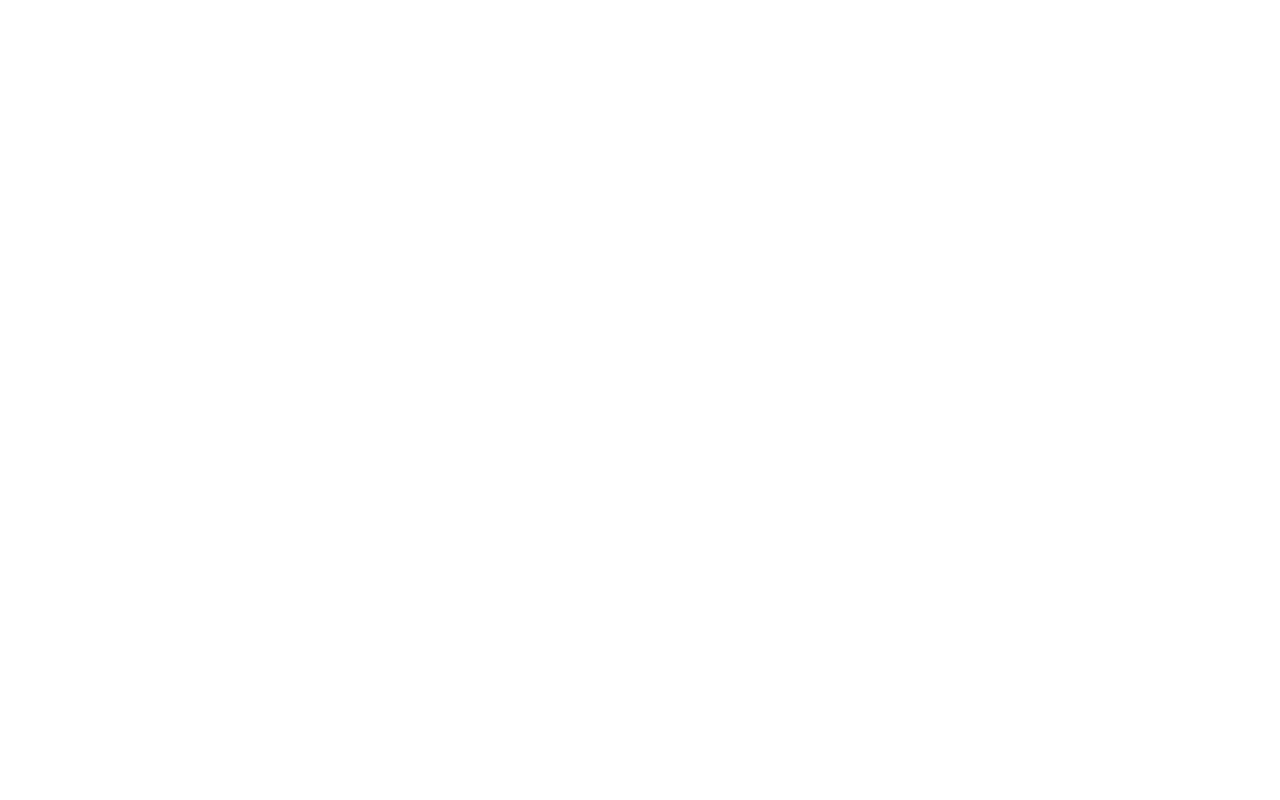
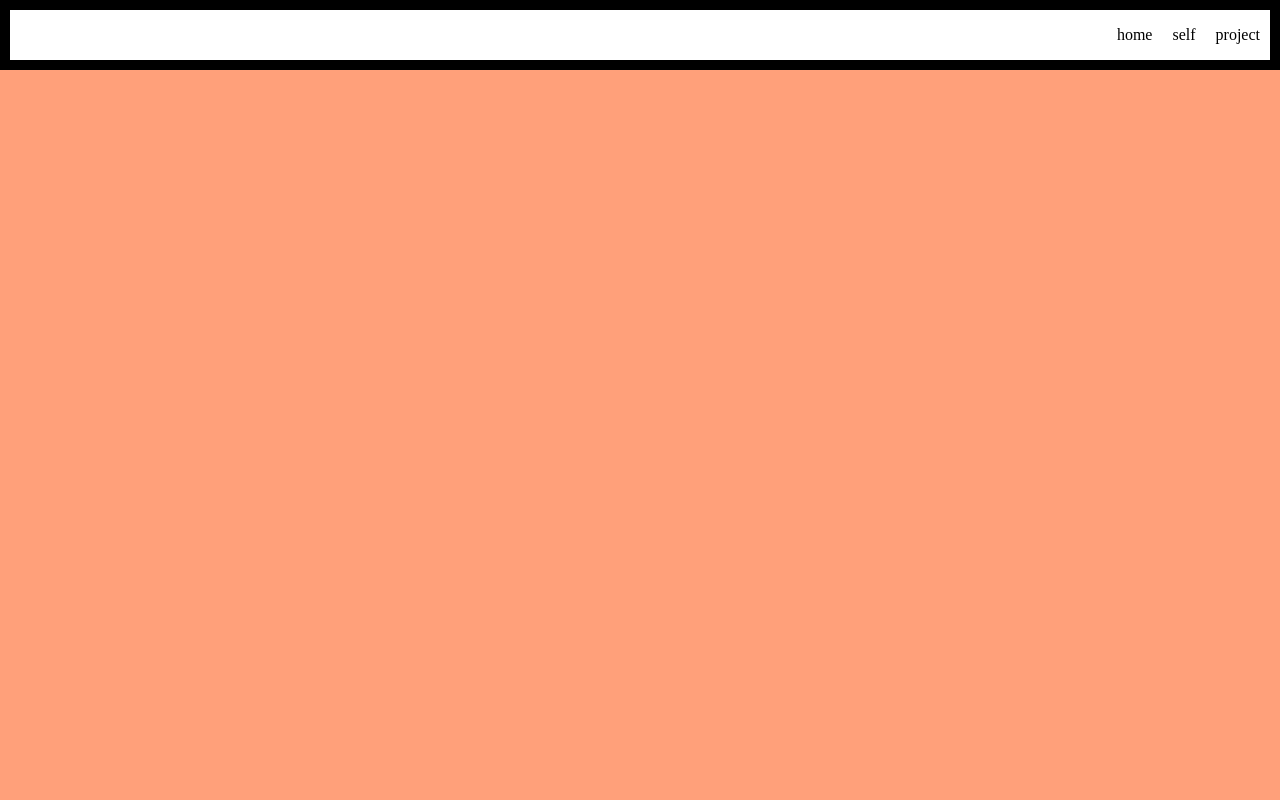
Before and after one commit to Benedictekoder/undervisning_css, a website: page index.html in a window 1280 px wide. Shown: the top 800 px of the page. Drawn offline with Linux system fonts and the light colour scheme.

Commit message:
css and flex lesson

```diff
--- a/index.html
+++ b/index.html
@@ -4,21 +4,35 @@
     <title>Home</title>
     <meta charset="UTF-8" />
     <meta name="viewport" content="width=device-width" />
-    <!--
-      Need a visual blank slate?
-      Remove all code in `styles.css`!
-    -->
     <link rel="stylesheet" href="styles.css" />
     <script type="module" src="script.js"></script>
   </head>
+
   <body>
+    <header>
+<nav>
+  <ul>
+    <li>home</li>
+    <li>self</li>
+    <li>project</li>
+  </ul>
+</nav>
+    </header>
+
     <main>
-      <h1></h1>
-      <!--
-      bare en øving
-     -->
-      <h2></h2>
-      <p></p>
+      <section class="homeSection">
+      <!--home-->
+      </section>
+      <section id="aboutSection">
+      <!--self-->
+      </section>
+      <section>
+      <!--project-->
+      </section>
     </main>
+
+    <footer>
+      <h3>made by B</h3>
+    </footer>
   </body>
 </html>
--- a/styles.css
+++ b/styles.css
@@ -0,0 +1,40 @@
+/*CSS Selector*/
+body{
+    /*CSS Rule*/
+    margin: 0;
+}
+
+header{
+    border-width: 10px;
+    border-style: solid;
+    border-color: black;
+}
+
+ul{
+    display: flex;
+    flex-direction: row;
+    justify-content: end;
+    align-items: center;
+    list-style-type: none;
+    gap: 20px;
+    padding-inline: 10px;
+}
+
+section{
+    background-color: blanchedalmond;
+    height: 100vh;
+}
+
+.homeSection{
+    background-color: lightsalmon;
+}
+
+#aboutSection{
+background-color: lightgreen;
+}
+
+footer{
+    text-align: center;
+    display: flex;
+    justify-content: center;
+}
```
Also changed, not shown: 1 other file.
